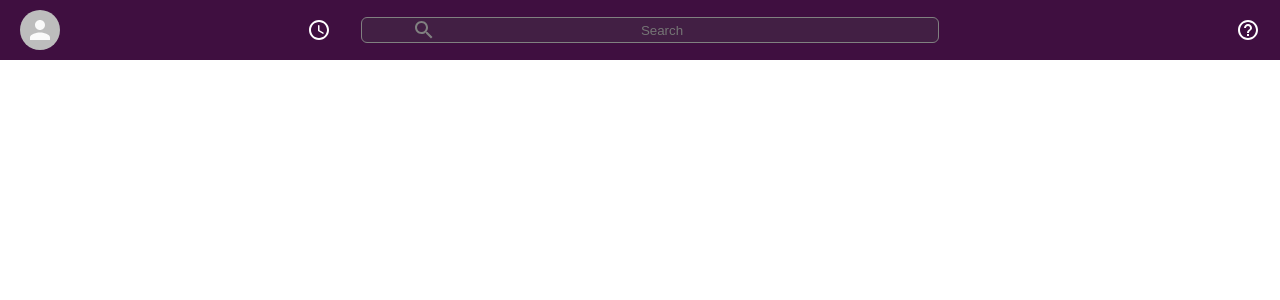
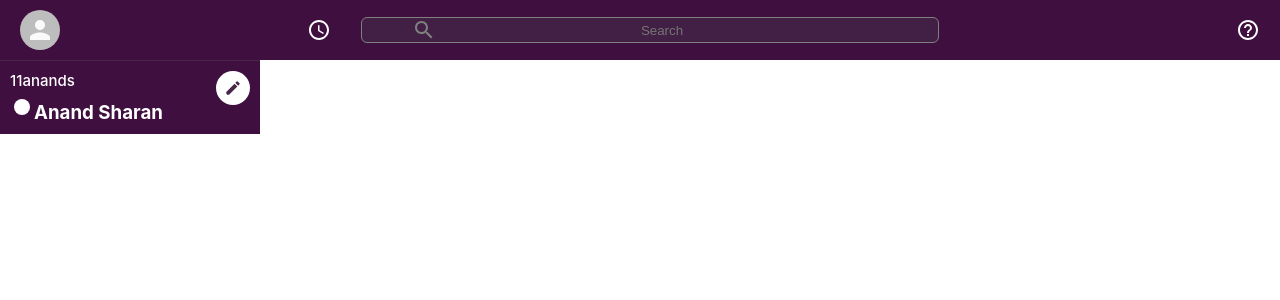
Before and after one commit to 11anands/slack-clone, a React (Create React App) app: page / in a window 1280 px wide. Shown: the top 300 px of the page. Built offline with nearby package versions, Linux system fonts and the light colour scheme.

Commit message:
added components

```diff
--- a/src/components/Sidebar.component.css
+++ b/src/components/Sidebar.component.css
@@ -0,0 +1,31 @@
+.sidebar{
+    color: white;
+    background-color: var(--slack-color);
+    border-top: 1px solid #49274b;
+    max-width: 260px;
+}
+
+.sidebar__header{
+    display: flex;
+    border-bottom: 1px #49274b;
+    padding-bottom: 10px;
+    padding: 10px;
+}
+
+.sidebar__header > .MuiSvgIcon-root {
+    padding: 8px;
+    color: #49274b;
+    font-size: 18px;
+    background-color: white;
+    border-radius: 99px;
+}
+
+.sidebar__info{
+    flex: 1;
+}
+
+.sidebar__info > h2{
+    font-size: 15px;
+    font-weight: 500;
+    margin-bottom: 5px;
+}
--- a/src/components/Sidebar.component.jsx
+++ b/src/components/Sidebar.component.jsx
@@ -1,11 +1,20 @@
 import React from 'react';
 import './Sidebar.component.css';
+import FiberManualRecordIcon from '@material-ui/icons/FiberManualRecord';
+import CreateIcon from '@material-ui/icons/Create';
 
 function Sidebar() {
     return (
         <div className='sidebar'>
             <div className="sidebar__header">
-
+                <div className="sidebar__info">
+                    <h2>11anands</h2>
+                    <h3>
+                        <FiberManualRecordIcon />
+                        Anand Sharan
+                    </h3>
+                </div>
+                <CreateIcon />
             </div>
         </div>
     )
```
Also changed, not shown: src/App.css (line endings or trailing spaces), 1 other file (tests, documents, lock files or other folders).
